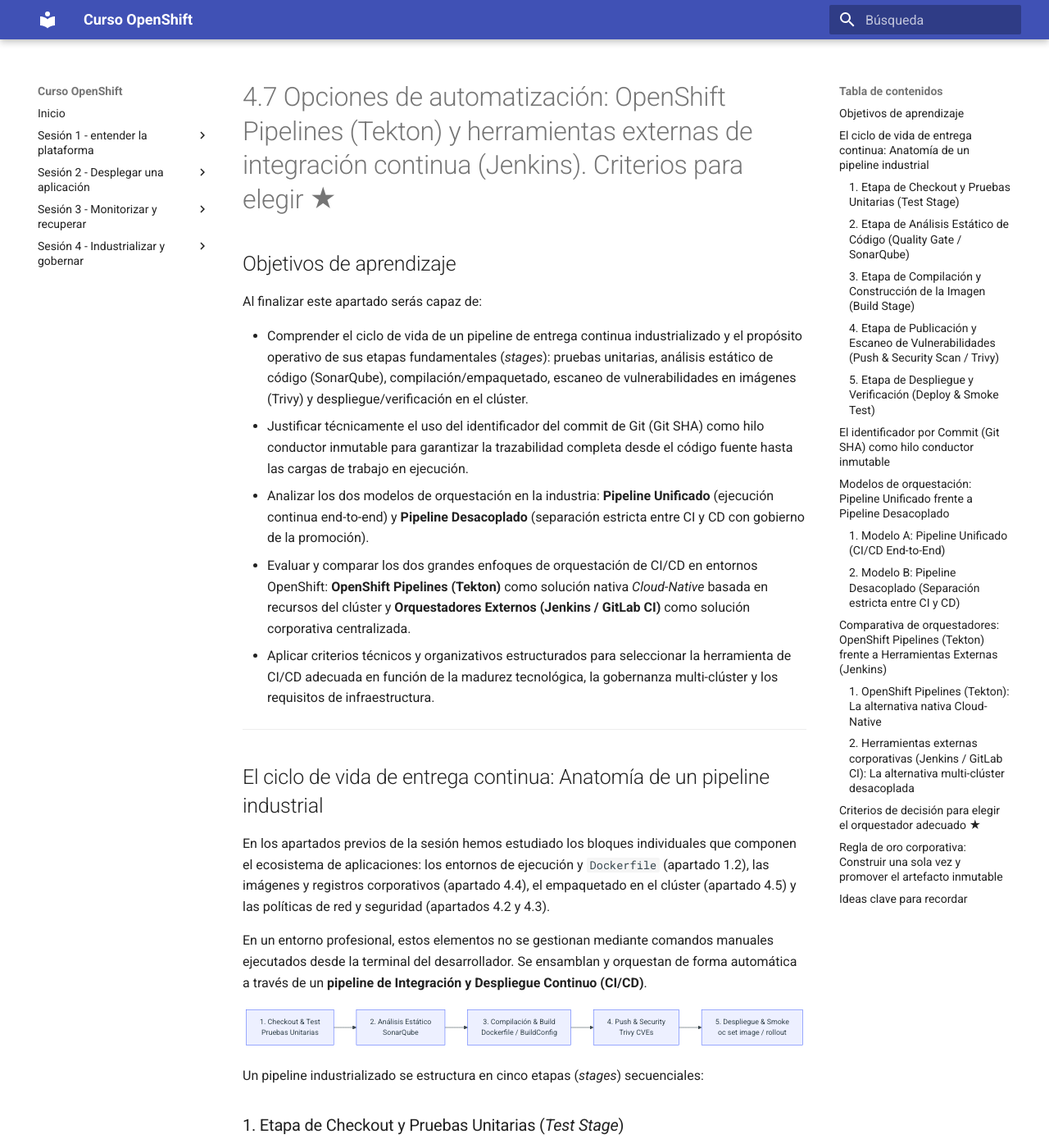
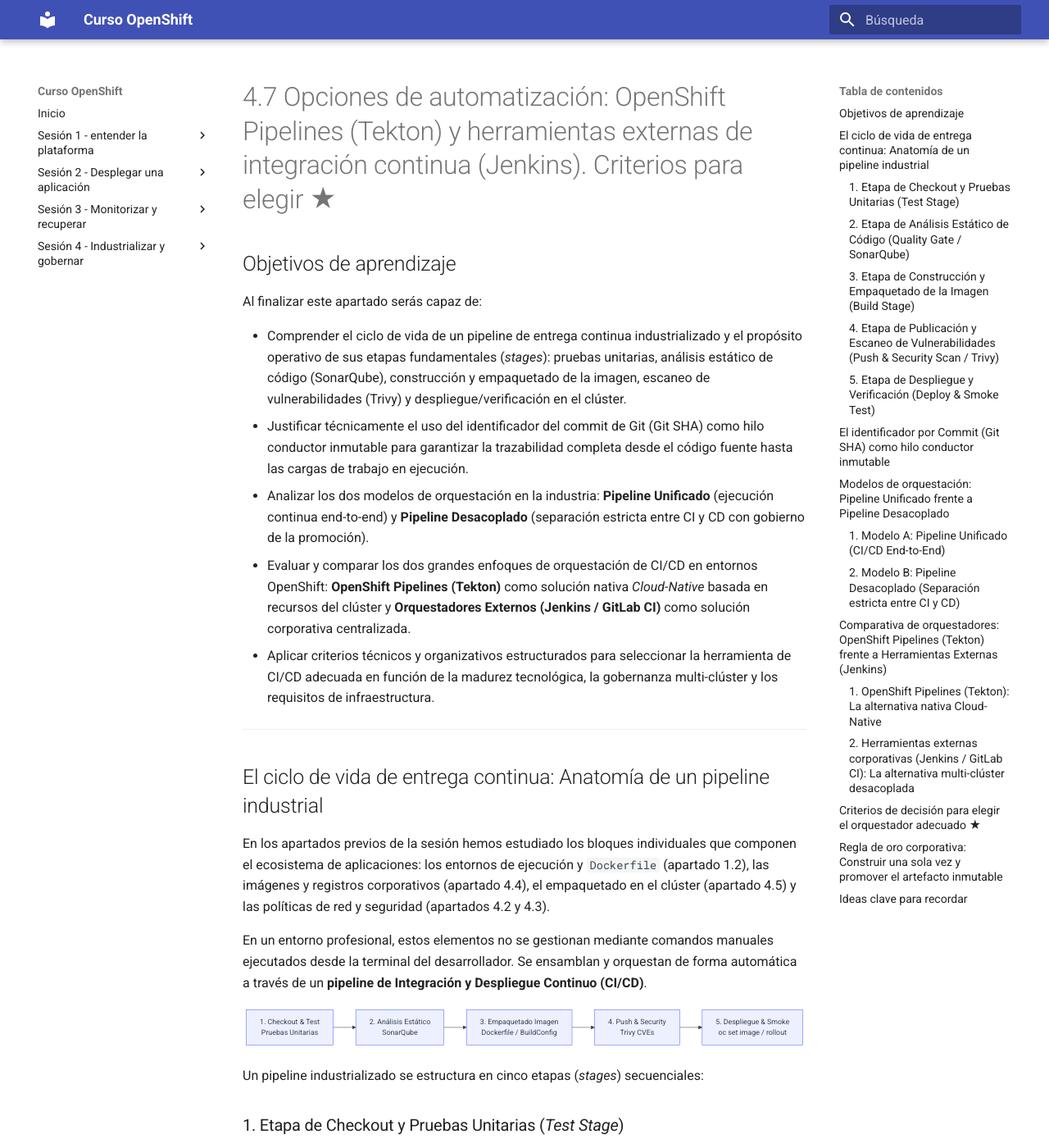
Before and after one commit to ieftraining/curso-openshift, an MkDocs documentation site: the page built from docs/sesion4/4.7 Opciones de automatizacion.md, in a window 1280 px wide and 1400 px high. Shown: the whole window at 82% size. Built offline with MkDocs 1.6.1 and Material for MkDocs 9.7.7, drawn with Linux system fonts in a browser that asks for light colours; some of the changed text lies outside the part shown.

Commit message:
Add files via upload

````diff
--- a/docs/sesion4/4.7 Opciones de automatizacion.md
+++ b/docs/sesion4/4.7 Opciones de automatizacion.md
@@ -4,7 +4,7 @@
 
 Al finalizar este apartado serás capaz de:
 
-- Comprender el ciclo de vida de un pipeline de entrega continua industrializado y el propósito operativo de sus etapas fundamentales (*stages*): pruebas unitarias, análisis estático de código (SonarQube), compilación/empaquetado, escaneo de vulnerabilidades en imágenes (Trivy) y despliegue/verificación en el clúster.
+- Comprender el ciclo de vida de un pipeline de entrega continua industrializado y el propósito operativo de sus etapas fundamentales (*stages*): pruebas unitarias, análisis estático de código (SonarQube), construcción y empaquetado de la imagen, escaneo de vulnerabilidades (Trivy) y despliegue/verificación en el clúster.
 - Justificar técnicamente el uso del identificador del commit de Git (Git SHA) como hilo conductor inmutable para garantizar la trazabilidad completa desde el código fuente hasta las cargas de trabajo en ejecución.
 - Analizar los dos modelos de orquestación en la industria: **Pipeline Unificado** (ejecución continua end-to-end) y **Pipeline Desacoplado** (separación estricta entre CI y CD con gobierno de la promoción).
 - Evaluar y comparar los dos grandes enfoques de orquestación de CI/CD en entornos OpenShift: **OpenShift Pipelines (Tekton)** como solución nativa *Cloud-Native* basada en recursos del clúster y **Orquestadores Externos (Jenkins / GitLab CI)** como solución corporativa centralizada.
@@ -21,7 +21,7 @@
 ```mermaid
 flowchart LR
     A[1. Checkout & Test<br>Pruebas Unitarias] --> B[2. Análisis Estático<br>SonarQube]
-    B --> C[3. Compilación & Build<br>Dockerfile / BuildConfig]
+    B --> C[3. Empaquetado Imagen<br>Dockerfile / BuildConfig]
     C --> D[4. Push & Security<br>Trivy CVEs]
     D --> E[5. Despliegue & Smoke<br>oc set image / rollout]
 ```
@@ -36,7 +36,7 @@
 - **Métricas analizadas:** Detección de fallos de programación (*bugs*), olores de código (*code smells*), vulnerabilidades de seguridad y porcentaje de cobertura de pruebas unitarias.
 - **Criterio de parada (*Quality Gate*):** Si el código no alcanza los umbrales mínimos de calidad exigidos por la organización (por ejemplo, presencia de vulnerabilidades de severidad alta o cobertura de tests inferior al 80%), la etapa falla y se frena la construcción de la imagen.
 
-### 3. Etapa de Compilación y Construcción de la Imagen (*Build Stage*)
+### 3. Etapa de Construcción y Empaquetado de la Imagen (*Build Stage*)
 Una vez superada la fase de calidad de código, se procede al empaquetado inmutable del software. El orquestador procesa el `Dockerfile` de la aplicación (estudiado en el apartado 4.5). En función de la arquitectura de la organización, esta etapa puede ejecutarse directamente en el agente del pipeline o delegarse al clúster de OpenShift invocando un `BuildConfig` de fuente binaria (`oc start-build`), aprovechando la plataforma para generar la imagen sin requerir privilegios de Docker en el agente.
 
 ### 4. Etapa de Publicación y Escaneo de Vulnerabilidades (*Push & Security Scan / Trivy*)
@@ -202,7 +202,7 @@
 ## Ideas clave para recordar
 
 !!! tip "Resumen"
-    - Un pipeline industrial orquesta ordenadamente las etapas de **Pruebas Unitarias**, **Calidad (SonarQube)**, **Construcción (Dockerfile/BuildConfig)**, **Escaneo de Vulnerabilidades (Trivy)** y **Despliegue/Verificación**.
+    - Un pipeline industrial orquesta ordenadamente las etapas de **Pruebas Unitarias**, **Calidad (SonarQube)**, **Construcción y Empaquetado (Dockerfile/BuildConfig)**, **Escaneo de Vulnerabilidades (Trivy)** y **Despliegue/Verificación**.
     - El **Git SHA** es el hilo conductor inmutable que enlaza el código fuente con los informes de calidad, las vulnerabilidades de la imagen y los Pods en ejecución.
     - El **Pipeline Unificado** ejecuta todas las etapas de forma continua (ideal para `DEV`), mientras que el **Pipeline Desacoplado** separa la CI (construcción y validación) del CD (despliegue mediante `oc set image`), modelo preferido para `PRE` y `PRO`.
     - **`BuildConfig` no es un orquestador de CI/CD**; es un mecanismo de empaquetado nativo que los orquestadores (Jenkins o Tekton) pueden invocar para construir imágenes dentro del clúster sin daemon de Docker.
````
